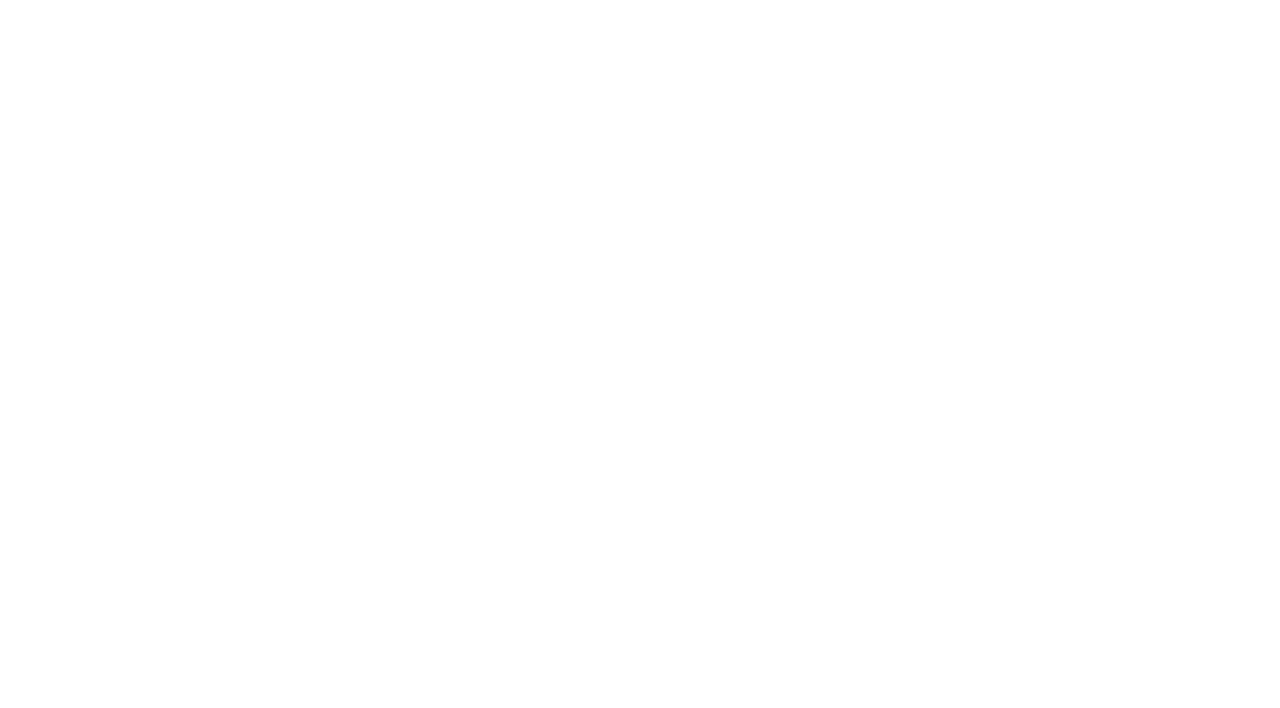
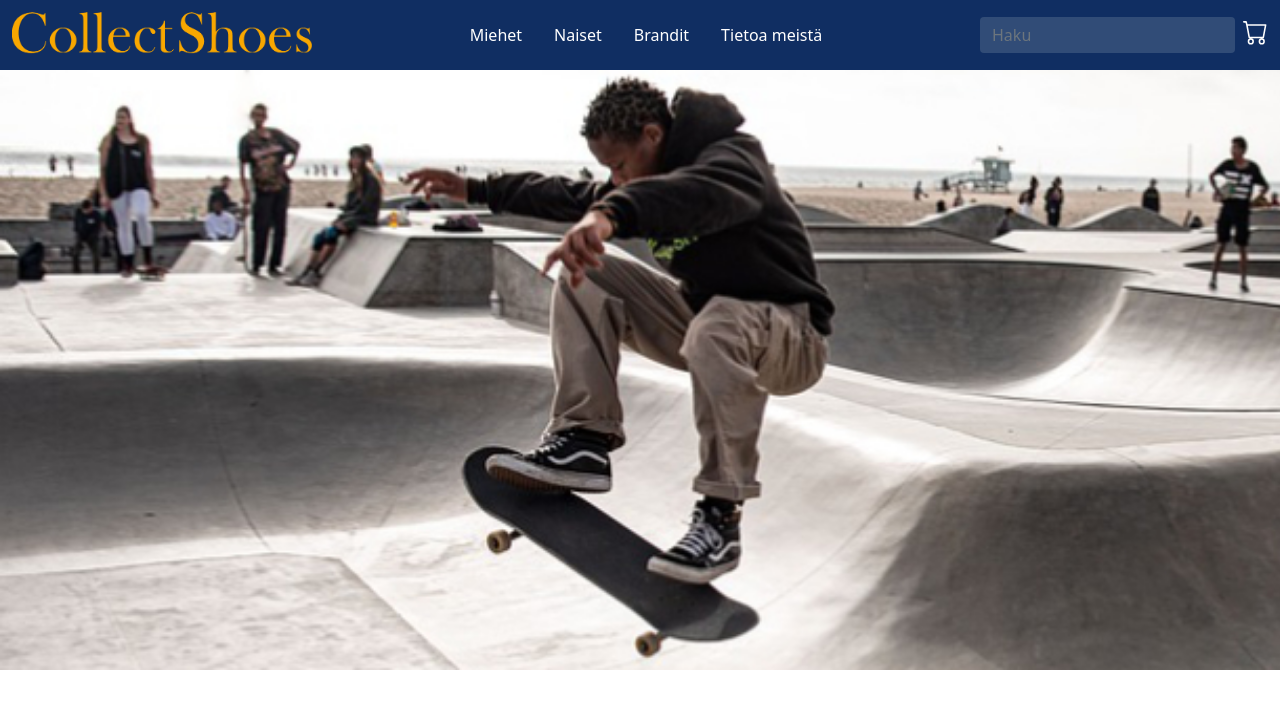
Before and after one commit to Miikakyl/Verkkopalvelu-projekti, a React (Create React App) app: page / in a window 1280 px wide. Before the commit this address had no page. Shown: the top 708 px of the page. Built offline with nearby package versions, Linux system fonts and the light colour scheme.

Commit message:
Navin ja etusivun kansikuvan lisääminen

```diff
--- a/public/index.html
+++ b/public/index.html
@@ -23,6 +23,7 @@
       Learn how to configure a non-root public URL by running `npm run build`.
     -->
     <title>React App</title>
+    <link rel="stylesheet" href="https://cdn.jsdelivr.net/npm/bootstrap@5.1.3/dist/css/bootstrap.min.css" integrity="sha384-1BmE4kWBq78iYhFldvKuhfTAU6auU8tT94WrHftjDbrCEXSU1oBoqyl2QvZ6jIW3" crossorigin="anonymous">
   </head>
   <body>
     <noscript>You need to enable JavaScript to run this app.</noscript>
@@ -37,5 +38,6 @@
       To begin the development, run `npm start` or `yarn start`.
       To create a production bundle, use `npm run build` or `yarn build`.
     -->
+    <script src="https://cdn.jsdelivr.net/npm/bootstrap@5.1.3/dist/js/bootstrap.bundle.min.js" integrity="sha384-ka7Sk0Gln4gmtz2MlQnikT1wXgYsOg+OMhuP+IlRH9sENBO0LRn5q+8nbTov4+1p" crossorigin="anonymous"></script>
   </body>
 </html>
--- a/src/App.js
+++ b/src/App.js
@@ -1,5 +1,6 @@
 import { Routes, Route} from "react-router-dom"
 import Nav from './components/Nav'
+import FrontPage from './components/FrontPage'
 import Footer from './components/Footer'
 
 const App = () => {
@@ -7,7 +8,7 @@ const App = () => {
    <>
     <Nav/>
     <Routes>
-      <Route></Route>
+      <Route path="/" element={<FrontPage/>}></Route>
     </Routes>
     <Footer/>
    </>
--- a/src/components/Footer.js
+++ b/src/components/Footer.js
@@ -1,7 +1,6 @@
 const Footer = () => {
     return (
         <div>
-
         </div>
       );
 }
--- /dev/null
+++ b/src/components/FrontPage.js
@@ -0,0 +1,12 @@
+import styles from '../styles/frontpage.css'
+
+const FrontPage = () => {
+    return (
+        <div>
+            <div className="cover">
+            </div>
+        </div>
+    );
+}
+
+export default FrontPage;
--- a/src/components/Nav.js
+++ b/src/components/Nav.js
@@ -1,9 +1,43 @@
+import '../styles/nav.css'
+import Logo from '../Collect_shoes.png'
+
 const Nav = () => {
-    return (
-        <div>
+  return (
+    <nav className="navbar navbar-expand-lg">
+      <div className="container-fluid">
+        <button className="navbar-toggler" type="button" data-bs-toggle="collapse" data-bs-target="#navbarTogglerDemo03" aria-controls="navbarTogglerDemo03" aria-expanded="false" aria-label="Toggle navigation">
+          <span className="navbar-toggler-icon"></span>
+        </button>
+        <div className="collapse navbar-collapse justify-content-between" id="navbarTogglerDemo03">
+          <img src={Logo} className='logo'></img>
+          <ul className="navbar-nav mx-0 mb-2 mb-lg-0">
+            <li className="nav-item px-2">
+              <a className="nav-link" href="#">Miehet</a>
+            </li>
+            <li className="nav-item px-2">
+              <a className="nav-link" href="#">Naiset</a>
+            </li>
+            <li className="nav-item px-2">
+              <a className="nav-link" href="#">Brandit</a>
+            </li>
+            <li className="nav-item px-2">
+              <a className="nav-link" href="#">Tietoa meistä</a>
+            </li>
+          </ul>
+          <div className="d-flex flex-row">
+            <form className="inputForm d-flex" role="search">
+              <input className=" searchInput form-control me-2" type="search" placeholder="Haku" aria-label="Search">
 
+              </input>
+            </form>
+            <svg id="shoppingCart" xmlns="http://www.w3.org/2000/svg" width="16" height="16" fill="currentColor" className="bi bi-cart" viewBox="0 0 16 16">
+              <path d="M0 1.5A.5.5 0 0 1 .5 1H2a.5.5 0 0 1 .485.379L2.89 3H14.5a.5.5 0 0 1 .491.592l-1.5 8A.5.5 0 0 1 13 12H4a.5.5 0 0 1-.491-.408L2.01 3.607 1.61 2H.5a.5.5 0 0 1-.5-.5zM3.102 4l1.313 7h8.17l1.313-7H3.102zM5 12a2 2 0 1 0 0 4 2 2 0 0 0 0-4zm7 0a2 2 0 1 0 0 4 2 2 0 0 0 0-4zm-7 1a1 1 0 1 1 0 2 1 1 0 0 1 0-2zm7 0a1 1 0 1 1 0 2 1 1 0 0 1 0-2z" />
+            </svg>
+          </div>
         </div>
-      );
+      </div>
+    </nav>
+  );
 }
 
 export default Nav;
--- /dev/null
+++ b/src/styles/frontpage.css
@@ -0,0 +1,7 @@
+.cover {
+    width: 100%;
+    height: 600px;
+    background-image: url(../Skateboy.jpg);
+    background-repeat: no-repeat;
+    background-size: cover;
+}
--- /dev/null
+++ b/src/styles/nav.css
@@ -0,0 +1,30 @@
+.navbar {
+    background-color: #102E62;
+    height: 70px;
+}
+
+.logo {
+    width: 300px;
+    height: 120px;
+}
+.nav-link {
+    color: white;
+    font-size: 2vh;
+}
+
+.nav-link:hover {
+    color: #F8A700;
+}
+.searchInput {
+    background-color: #314c77;
+    border:none;
+}
+.inputForm {
+    border-radius: 0;
+}
+
+#shoppingCart {
+    color: white;
+    width: 25px;
+    height: 30px;
+}
```
Also changed, not shown: src/Collect_shoes.png.
